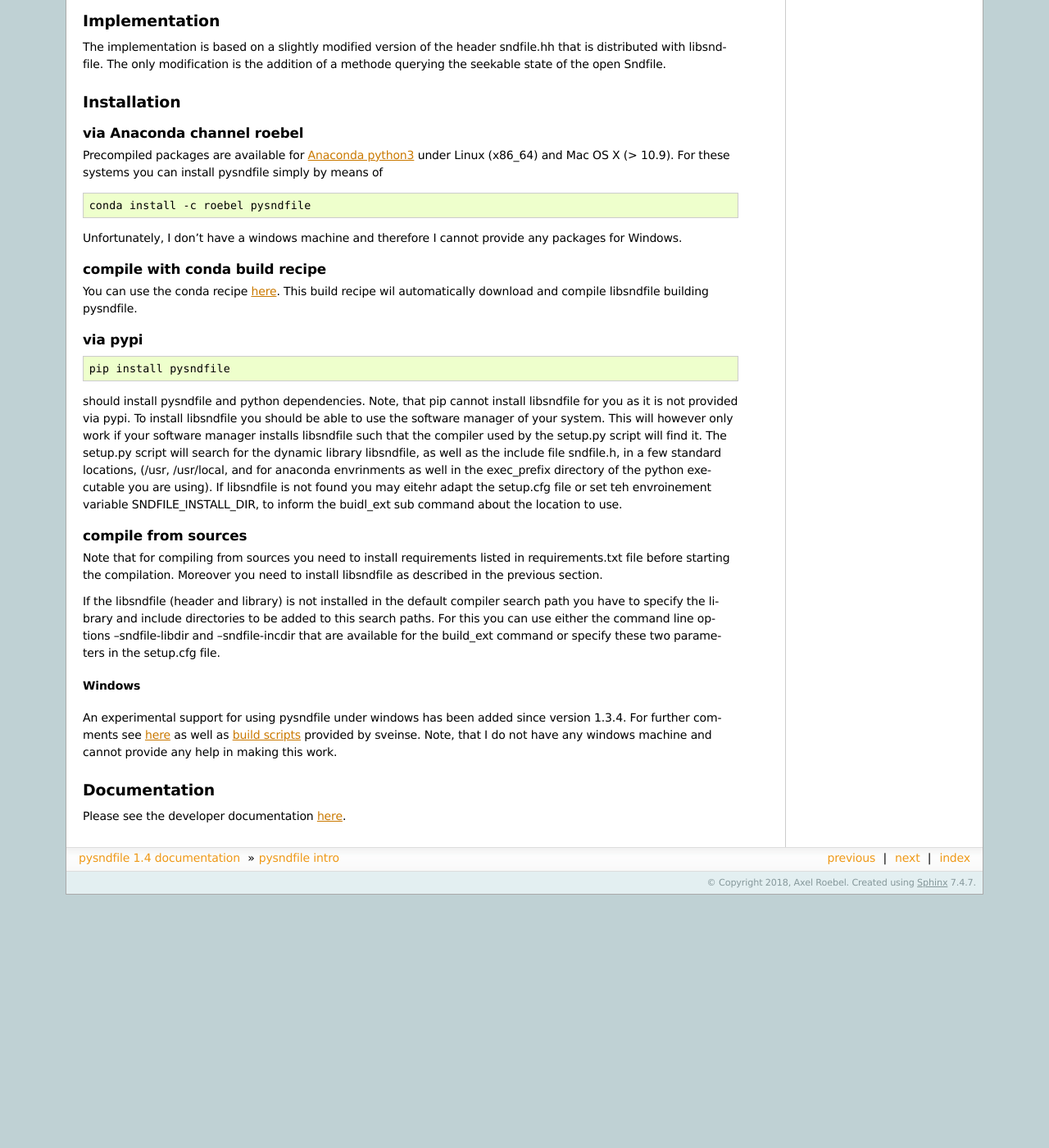
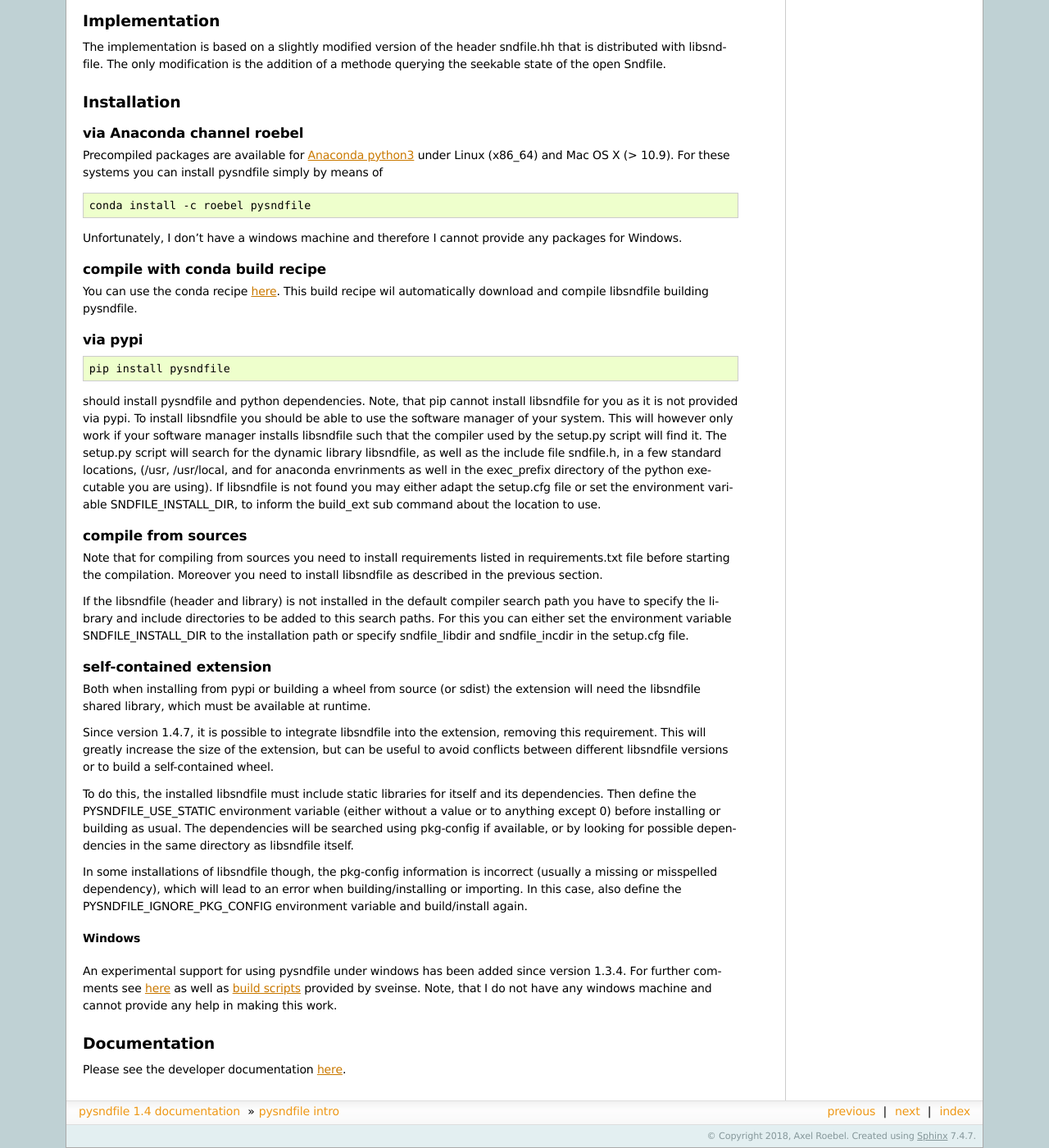
Before and after one commit to roebel/pysndfile, a Sphinx documentation site: the page built from doc/source/LONG_DESCR.rst, in a window 1280 px wide and 1400 px high, scrolled down 713 px. Shown: the whole window at 82% size. Built offline with Sphinx 7.4.7, drawn with Linux system fonts in a browser that asks for light colours; before the commit the page ends 1804 px from its top, so only the background shows below that; some of the changed text lies outside the part shown.

Commit message:
optionally use static libraries of libsndfile and its dependencies

```diff
--- a/doc/source/GeneralInfo.rst
+++ b/doc/source/GeneralInfo.rst
@@ -1,7 +1,7 @@
 Copyright
 ---------
 
-Copyright (C) 2014-2018 IRCAM
+Copyright (C) 2014-2024 IRCAM
 
 Author
 ------
--- a/doc/source/LONG_DESCR.rst
+++ b/doc/source/LONG_DESCR.rst
@@ -95,8 +95,8 @@ it. The setup.py script will search for the dynamic library libsndfile,
 as well as the include file sndfile.h, in a few standard locations,
 (/usr, /usr/local, and for anaconda envrinments as well in the
 exec_prefix directory of the python executable you are using). If
-libsndfile is not found you may eitehr adapt the setup.cfg file or set
-teh envroinement variable SNDFILE_INSTALL_DIR, to inform the buidl_ext
+libsndfile is not found you may either adapt the setup.cfg file or set
+the environment variable SNDFILE_INSTALL_DIR, to inform the build_ext
 sub command about the location to use.
 
 compile from sources
@@ -109,10 +109,34 @@ section.
 
 If the libsndfile (header and library) is not installed in the default
 compiler search path you have to specify the library and include
-directories to be added to this search paths. For this you can use
-either the command line options --sndfile-libdir and --sndfile-incdir that
-are available for the build_ext command or specify these two parameters
-in the setup.cfg file.
+directories to be added to this search paths. For this you can either
+set the environment variable SNDFILE_INSTALL_DIR to the installation
+path or specify sndfile_libdir and sndfile_incdir in the setup.cfg file.
+
+self-contained extension
+~~~~~~~~~~~~~~~~~~~~~~~~
+
+Both when installing from pypi or building a wheel from source (or
+sdist) the extension will need the libsndfile shared library, which must
+be available at runtime.
+
+Since version 1.4.7, it is possible to integrate libsndfile into the
+extension, removing this requirement. This will greatly increase the
+size of the extension, but can be useful to avoid conflicts between
+different libsndfile versions or to build a self-contained wheel.
+
+To do this, the installed libsndfile must include static libraries for
+itself and its dependencies. Then define the PYSNDFILE_USE_STATIC
+environment variable (either without a value or to anything except 0)
+before installing or building as usual. The dependencies will be
+searched using pkg-config if available, or by looking for possible
+dependencies in the same directory as libsndfile itself.
+
+In some installations of libsndfile though, the pkg-config information
+is incorrect (usually a missing or misspelled dependency), which will
+lead to an error when building/installing or importing. In this case,
+also define the PYSNDFILE_IGNORE_PKG_CONFIG environment variable and
+build/install again.
 
 Windows
 ^^^^^^^
--- a/pyproject.toml
+++ b/pyproject.toml
@@ -1,3 +1,5 @@
 [build-system]
 # Minimum requirements for the build system to execute.
-requires = ["setuptools", "numpy>=1.13.0", "cython>=0.25.0", "packaging>=20.0", "wheel" ]  # PEP 508 specifications.
+# pkgconfig is only required when using a static version of libsndfile, but I
+# don't know how to check an environment variable here (PYSNDFILE_USE_STATIC)
+requires = ["setuptools", "numpy>=1.13.0", "cython>=0.25.0", "packaging>=20.0", "wheel", "pkgconfig" ]  # PEP 508 specifications.
```
Also changed, not shown: INSTALL.txt (+2 -8 lines), README.md (+61 -6 lines), doc/source/Changes.rst (+46 -0 lines), setup.py (+190 -11 lines), 4 other files.
